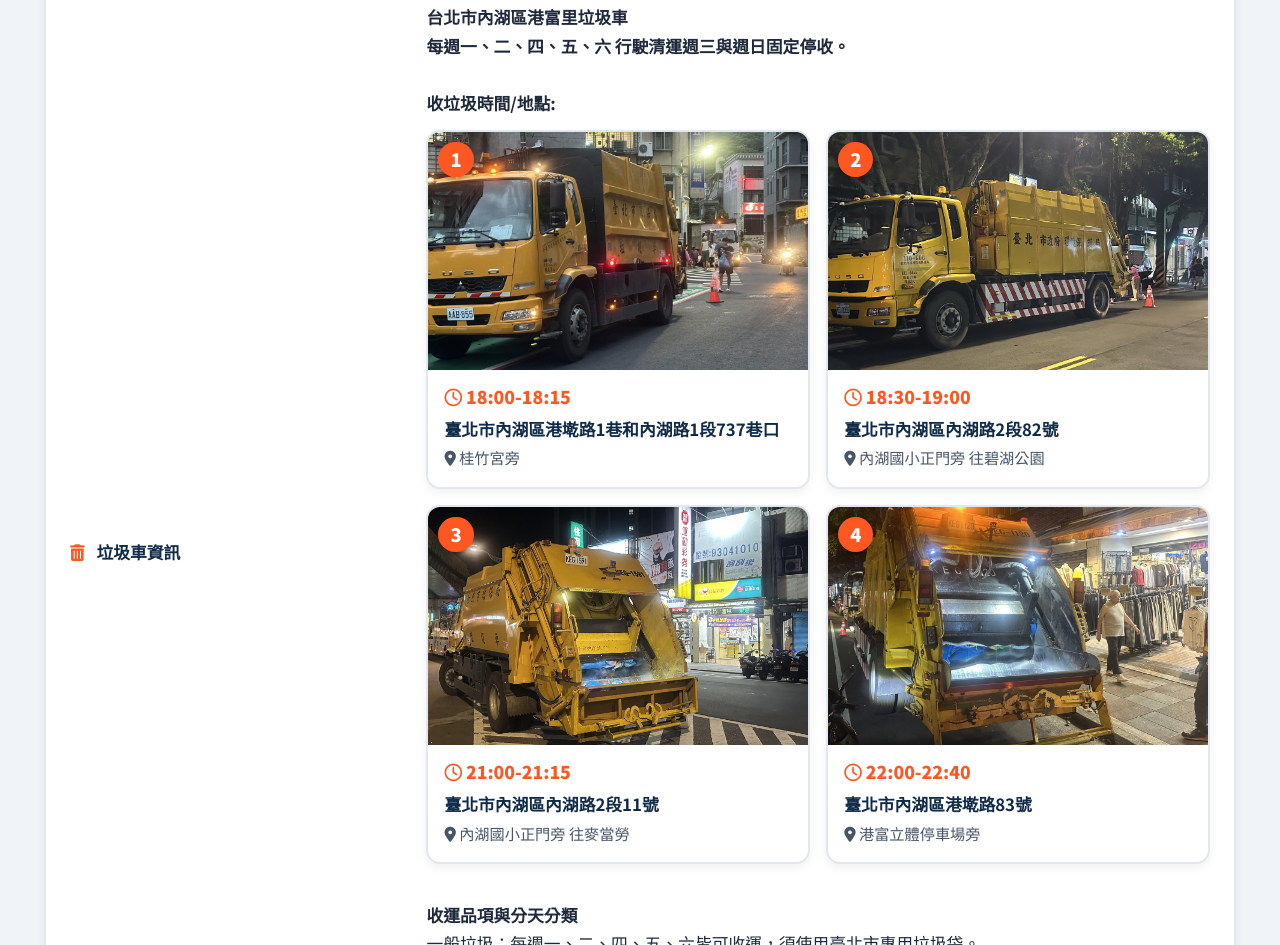
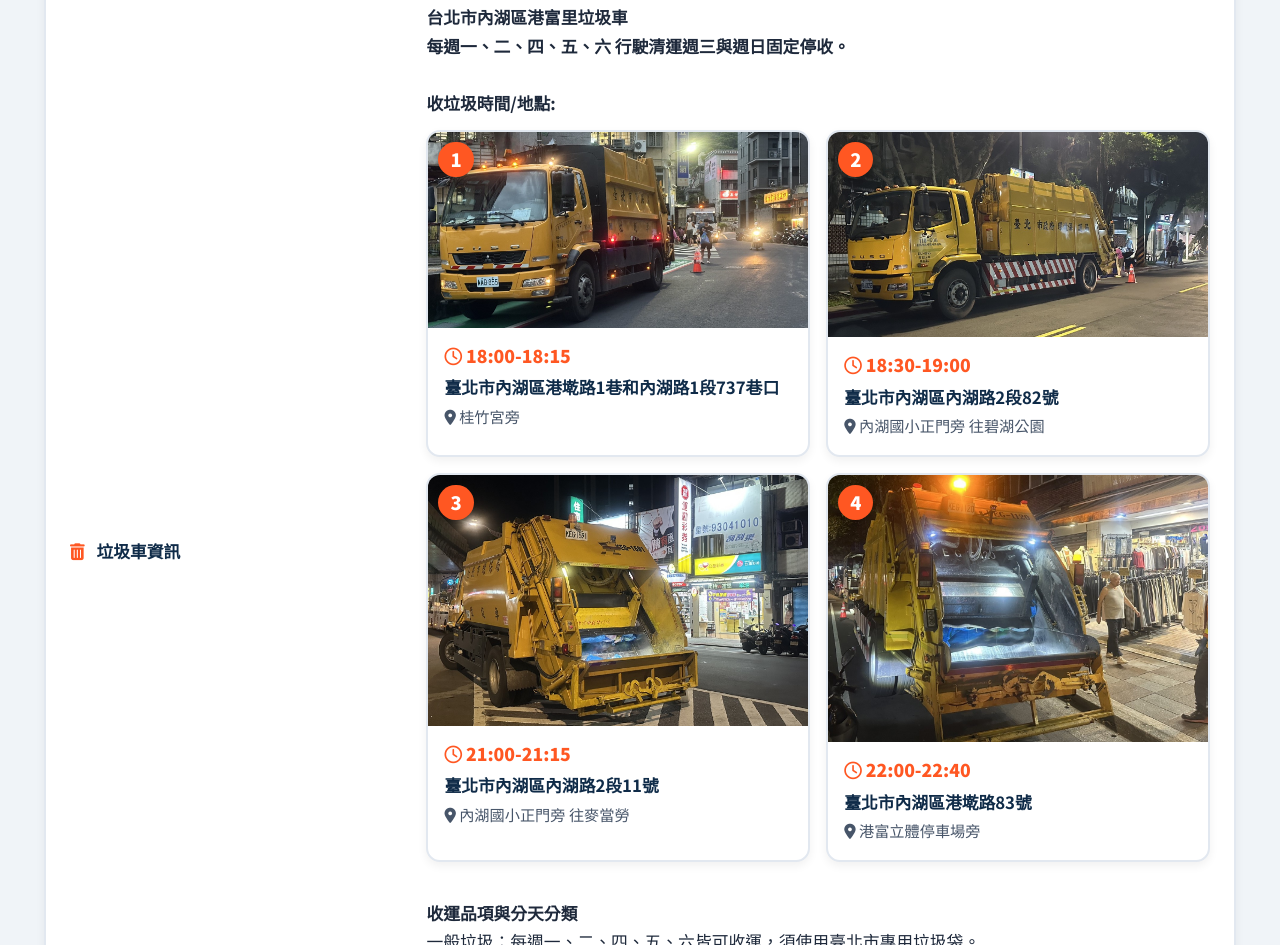
Before and after one commit to ChenForGangfu/chenforgangfu.github.io, a plain HTML site: page index.html in a window 1280 px wide. Shown: the part 10960-11905 px from the top of the page. Drawn offline with Linux system fonts and the light colour scheme.

Commit message:
垃圾車停靠點照片改為顯示完整原圖，不裁切
Co-Authored-By: Claude Opus 5.5 <noreply@anthropic.com>

```diff
--- a/index.html
+++ b/index.html
@@ -911,14 +911,13 @@
 
         .garbage-photo {
             position: relative;
-            aspect-ratio: 16 / 10;
             background: #e2e8f0;
         }
 
+        /* 顯示完整原圖，不裁切，才看得到停靠點周邊環境 */
         .garbage-photo img {
             width: 100%;
-            height: 100%;
-            object-fit: cover;
+            height: auto;
             display: block;
         }
 
```
